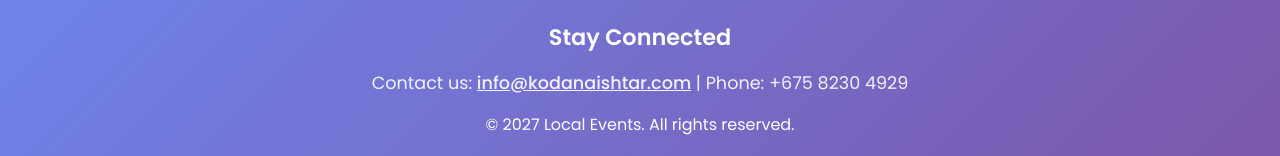
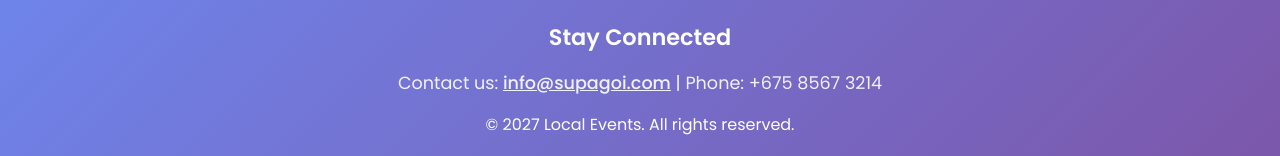
Before and after one commit to kodanaishtar-glitch/Events, a plain HTML site: page index.html in a window 1280 px wide. Shown: the part 2651-2807 px from the top of the page. Drawn offline with Linux system fonts and the light colour scheme.

Commit message:
Update index.html

```diff
--- a/index.html
+++ b/index.html
@@ -494,7 +494,7 @@
             <div style="position: absolute; top: 0; left: 0; right: 0; bottom: 0; background: rgba(255,255,255,0.05); pointer-events: none;"></div>
             <div style="max-width: 1000px; margin: 0 auto; position: relative; z-index: 1;">
                 <div style="font-size: 1.4rem; margin-bottom: 1rem; font-weight: 600;">Stay Connected</div>
-                <div style="font-size: 1.1rem; margin-bottom: 1rem; opacity: 0.9;">Contact us: <a href="mailto:info@kodanaishtar.com" style="color: #fff; text-decoration: underline; font-weight: 500;">info@kodanaishtar.com</a> | Phone: +675 8230 4929</div>
+                <div style="font-size: 1.1rem; margin-bottom: 1rem; opacity: 0.9;">Contact us: <a href="mailto:info@supagoi.com" style="color: #fff; text-decoration: underline; font-weight: 500;">info@supagoi.com</a> | Phone: +675 8567 3214</div>
                 <div style="margin-bottom: 1rem;">© 2027 Local Events. All rights reserved.</div>
                 <div style="margin-bottom: 1rem;">
 
```
